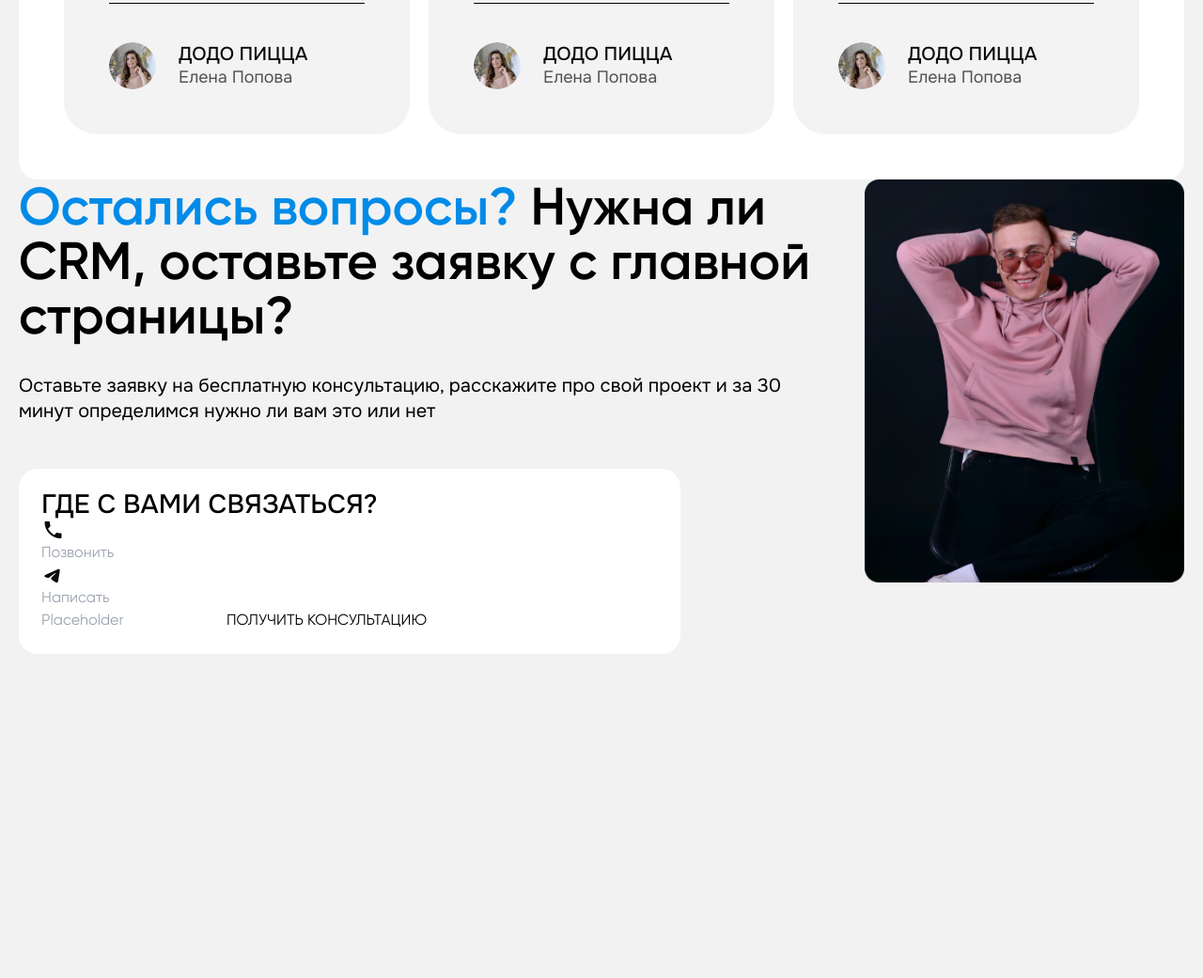
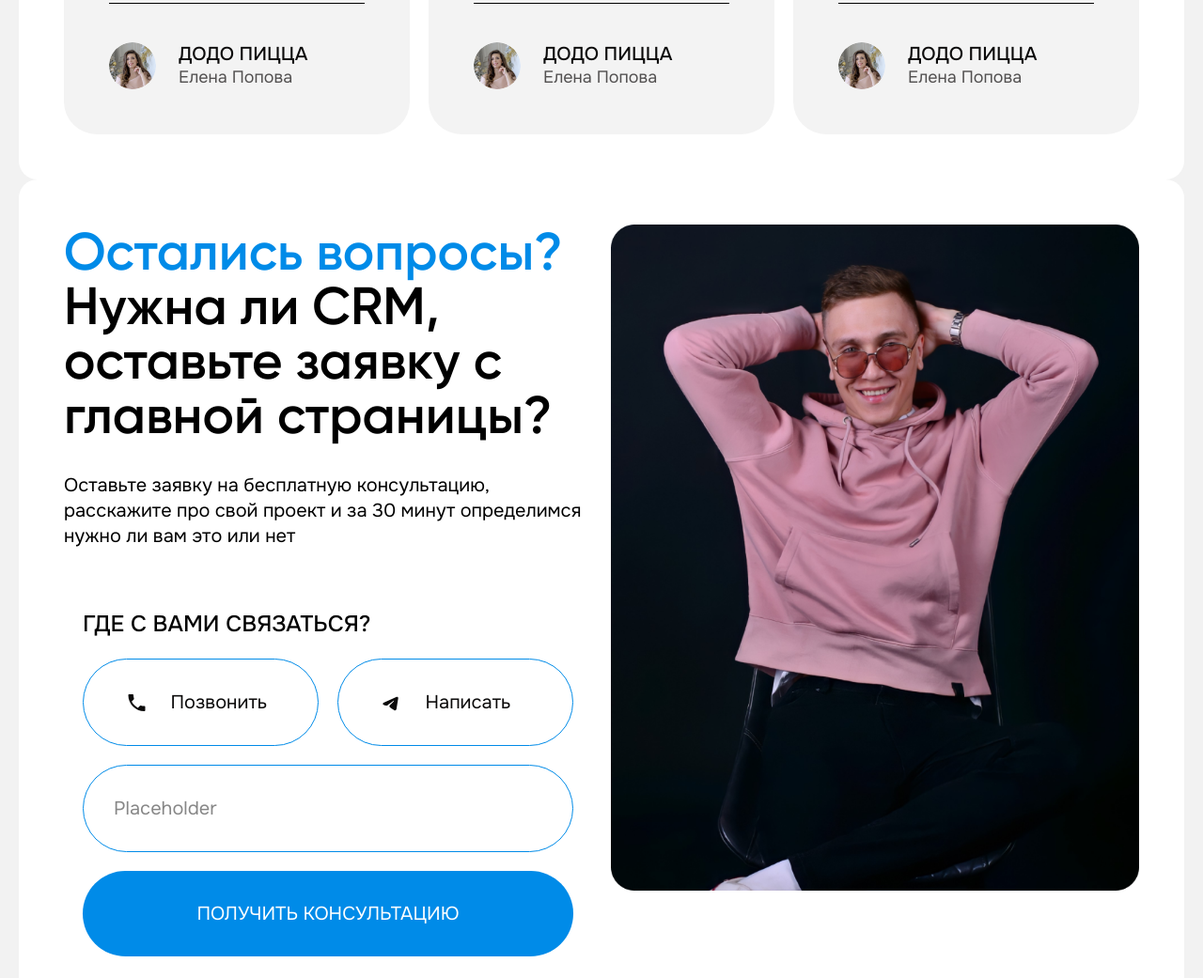
Before and after one commit to fayzullayevelmurod/CHAT-BOTY-Bluesales, a website: page public/index.html in a window 1280 px wide. Shown: the part 6515-7556 px from the top of the page at 94% size. Before the commit the page ends 7211 px from the top, so only its background shows below. Drawn offline with Linux system fonts and the light colour scheme; files whose address does not match are found by name.

Commit message:
contact the end

```diff
--- a/public/css/global.css
+++ b/public/css/global.css
@@ -15,7 +15,7 @@ body {
 }
 
 .contact_container {
-  @apply max-w-[1880px] mx-auto p-17;
+  @apply max-w-[1880px] mx-auto p-17 rounded-[20px] 2xl:bg-transparent bg-white;
 }
 
 @media (max-width: 1500px) {
@@ -29,10 +29,10 @@ body {
 
 @media (max-width: 991px) {
   .container {
-    @apply p-5;
+    @apply p-5 rounded-xl;
   }
 
   .contact_container {
-    @apply p-5;
+    @apply p-5 rounded-xl;
   }
 }
--- a/public/index.html
+++ b/public/index.html
@@ -518,43 +518,48 @@
 
       <!-- contact -->
       <section>
-        <div class="max-w-[1880px] mx-auto 2xl:p-17 flex items-start gap-[42px]">
-          <div class="max-w-[921px]">
-            <h3 class="font-Gilroy font-semibold 2xl:text-[63px] 2xl:leading-[67.2px] xl:text-[56px] text-[28px] lg:text-[48px] sm:text-[36px]  xl:leading-[58px] lg:leading-[50px] sm:leading-[37px] leading-[29.9px] text-black md:mb-8 sm:mb-6 mb-4">
+        <div class="contact_container bg-bg-color">
+          <div class="flex items-start 2xl:gap-[42px] gap-5 xl:flex-row flex-col">
+            <div class="2xl:max-w-[921px] xl:max-w-[628px] w-full">
+              <h3 class="font-Gilroy font-semibold 2xl:text-[63px] 2xl:leading-[67.2px] xl:text-[56px] text-[28px] lg:text-[48px] sm:text-[36px] flex-wrap xl:leading-[58px] lg:leading-[50px] sm:leading-[37px] leading-[29.9px] text-black md:mb-8 sm:mb-6 mb-4">
                 <span class="text-bluesales">Остались вопросы?</span> Нужна ли CRM, оставьте заявку с главной страницы?
               </h3>
               <p class="font-Onest font-normal text-black 2xl:text-2xl xl:text-20px md:text-[20px] sm:text-[18px] text-[16px]
               2xl:leading-[32.4px] xl:leading-[27px] md:leading-[27px] sm:leading-[23.4px] leading-[21.6px] md:mb-12 mb-6">
               Оставьте заявку на бесплатную консультацию, расскажите про свой проект и за 30 минут определимся нужно ли вам это или нет
               </p>
-            <div class="rounded-[20px] bg-white p-6 max-w-[704px]">
-              <h6 class="font-Onest font-medium text-[28px] leading-[29.4px]">
+              <div class="rounded-[20px] bg-white 2xl:p-6 sm:p-5 p-0 2xl:max-w-[704px] xl:max-w-[628px]">
+                <h6 class="font-Onest font-medium 2xl:mb-[36px] xl:mb-[24px] lg:mb-[36px] mb-[16px] 2xl:text-[28px] xl:text-[24px] lg:text-[28px] sm:text-[20px] text-[18px] 2xl:leading-[29.4px] xl:leading-[25px] lg:leading-[33px] sm:leading-[16px] leading-[18px]">
                   ГДЕ С ВАМИ СВЯЗАТЬСЯ?
                 </h6>
                 <form action="#">
-                <div>
-                  <div>
-                    <svg width="25" height="24" viewBox="0 0 25 24" fill="none" xmlns="http://www.w3.org/2000/svg">
+                  <div class="flex gap-5 sm:flex-row flex-col">
+                    <div class="p-8 sm:h-auto h-[88px] rounded-[999px] sm:w-[50%] w-full border-bluesales border-[1px] flex items-center justify-center gap-6">
+                      <svg class="flex-shrink-0" width="25" height="24" viewBox="0 0 25 24" fill="none" xmlns="http://www.w3.org/2000/svg">
                         <path d="M7.12 10.79C8.56 13.62 10.88 15.93 13.71 17.38L15.91 15.18C16.18 14.91 16.58 14.82 16.93 14.94C18.05 15.31 19.26 15.51 20.5 15.51C21.05 15.51 21.5 15.96 21.5 16.51V20C21.5 20.55 21.05 21 20.5 21C11.11 21 3.5 13.39 3.5 4C3.5 3.45 3.95 3 4.5 3H8C8.55 3 9 3.45 9 4C9 5.25 9.2 6.45 9.57 7.57C9.68 7.92 9.6 8.31 9.32 8.59L7.12 10.79Z" fill="#0B0A0A"/>
                       </svg>
-                    <input type="text" placeholder="Позвонить">
+                      <input type="text" placeholder="Позвонить" class="max-w-[113px] font-Onest font-normal text-black-dark 2xl:text-2xl xl:text-20px md:text-[20px] sm:text-[18px] text-[16px] focus:outline-none
+                      2xl:leading-[32.4px] xl:leading-[27px] md:leading-[27px] sm:leading-[23.4px] leading-[21.6px] placeholder:text-black-dark">
                     </div>
-                  <div>
-                    <svg width="25" height="24" viewBox="0 0 25 24" fill="none" xmlns="http://www.w3.org/2000/svg">
+                    <div class="p-8 sm:h-auto h-[88px] rounded-[999px] sm:w-[50%] w-full border-bluesales border-[1px] flex items-center justify-center gap-6">
+                      <svg class="flex-shrink-0" width="25" height="24" viewBox="0 0 25 24" fill="none" xmlns="http://www.w3.org/2000/svg">
                         <path fill-rule="evenodd" clip-rule="evenodd" d="M18.0094 5.85828C18.2101 5.77105 18.4297 5.74097 18.6454 5.77116C18.8612 5.80135 19.0651 5.89071 19.2361 6.02994C19.407 6.16918 19.5387 6.35319 19.6174 6.56284C19.6962 6.77248 19.7191 7.00008 19.6837 7.22196L17.8421 18.7596C17.6635 19.8725 16.4812 20.5107 15.4931 19.9564C14.6664 19.4926 13.4387 18.778 12.3344 18.0325C11.7823 17.6593 10.0909 16.4641 10.2988 15.6137C10.4774 14.8866 13.3194 12.1542 14.9433 10.5297C15.5807 9.89146 15.2901 9.52328 14.5373 10.1104C12.6681 11.568 9.66703 13.7846 8.67478 14.4086C7.79945 14.9587 7.34311 15.0527 6.79746 14.9587C5.80196 14.7876 4.87872 14.5226 4.1252 14.1997C3.10696 13.7636 3.15649 12.3177 4.12439 11.8967L18.0094 5.85828Z" fill="#0B0A0A"/>
                       </svg>
-                    <input type="text" placeholder="Написать">
+                      <input type="text" placeholder="Написать" class="max-w-[113px] font-Onest font-normal text-black-dark 2xl:text-2xl xl:text-20px md:text-[20px] sm:text-[18px] text-[16px] focus:outline-none
+                      2xl:leading-[32.4px] xl:leading-[27px] md:leading-[27px] sm:leading-[23.4px] leading-[21.6px] placeholder:text-black-dark">
                     </div>
                   </div>
-                <input type="text" placeholder="Placeholder">
-                <button type="submit">
+                  <input type="text" placeholder="Placeholder" class="sm:h-auto h-[88px] mt-[20px] p-8 rounded-[999px] w-full border-bluesales border-[1px] font-Onest font-normal text-black-dark 2xl:text-2xl xl:text-20px md:text-[20px] sm:text-[18px] text-[16px] focus:outline-none
+                  2xl:leading-[32.4px] xl:leading-[27px] md:leading-[27px] sm:leading-[23.4px] leading-[21.6px] placeholder:text-black-light">
+                  <button type="submit" class="font-Onest rounded-[150px] font-normal text-white bg-bluesales p-8 2xl:text-2xl xl:text-20px md:text-[20px] sm:text-[18px] text-[16px] 2xl:leading-[32.4px] xl:leading-[27px] md:leading-[27px] sm:leading-[23.4px] leading-[21.6px] 2xl:mt-9 mt-[20px] w-full">
                     ПОЛУЧИТЬ КОНСУЛЬТАЦИЮ
                   </button>
                 </form>
               </div>
             </div>
-          <div class="max-w-[777px]">
-            <img src="./assets/images/contact.png" alt="">
+            <div class="w-full">
+              <img class="2xl:max-w-[777px] xl:max-w-[634px] w-full 2xl:rounded-[35px] md:rounded-[20px] rounded-[4px]" src="./assets/images/contact.png" alt="">
+            </div>
           </div>
         </div>
       </section>
--- a/tailwind.config.js
+++ b/tailwind.config.js
@@ -20,7 +20,7 @@ module.exports = {
         "card-bg": "#F3F3F380",
         "comment-bg": "#F3F3F3",
         "primary": "#0B0A0A",
-
+        "black-light": "#878787",
         "bluesales": "#008BE8",
       },
       padding: {
```
Also changed, not shown: public/css/tailwind.css. Lines whose indentation alone changed are shown as unchanged.
